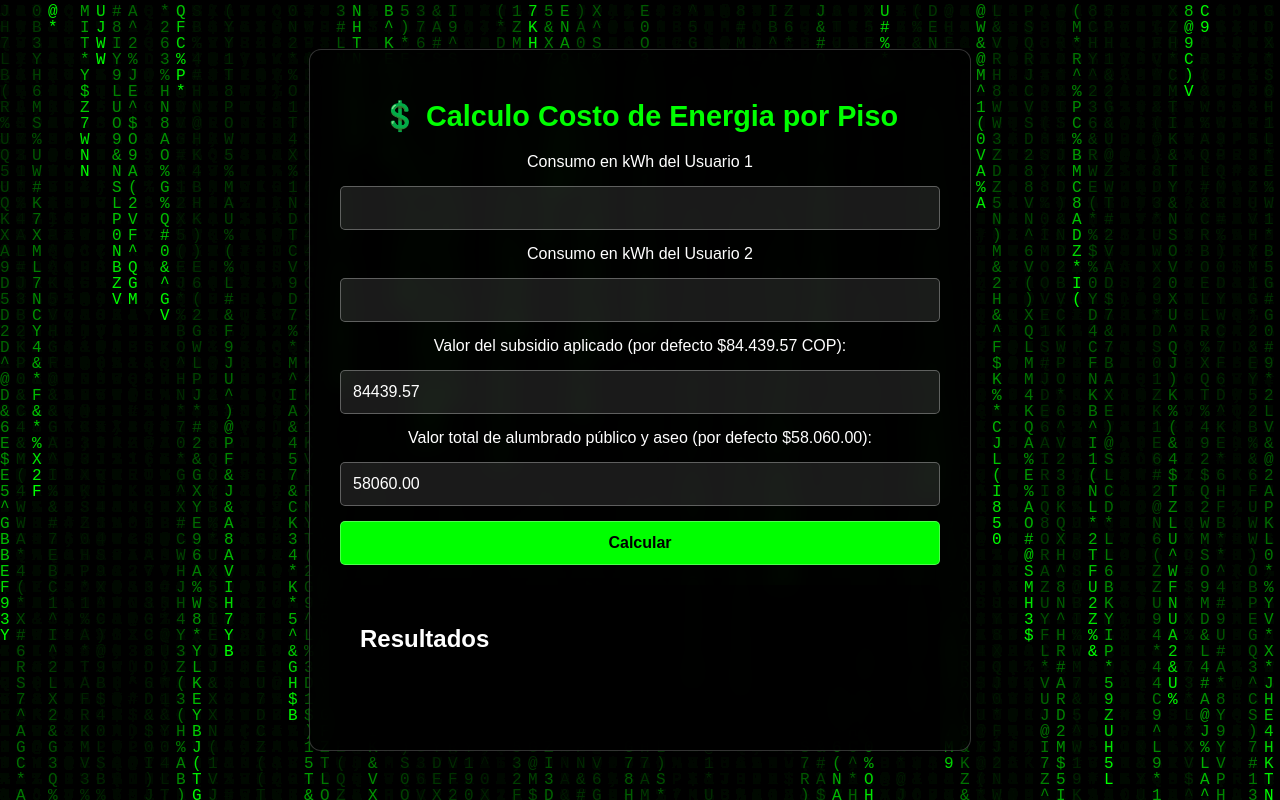
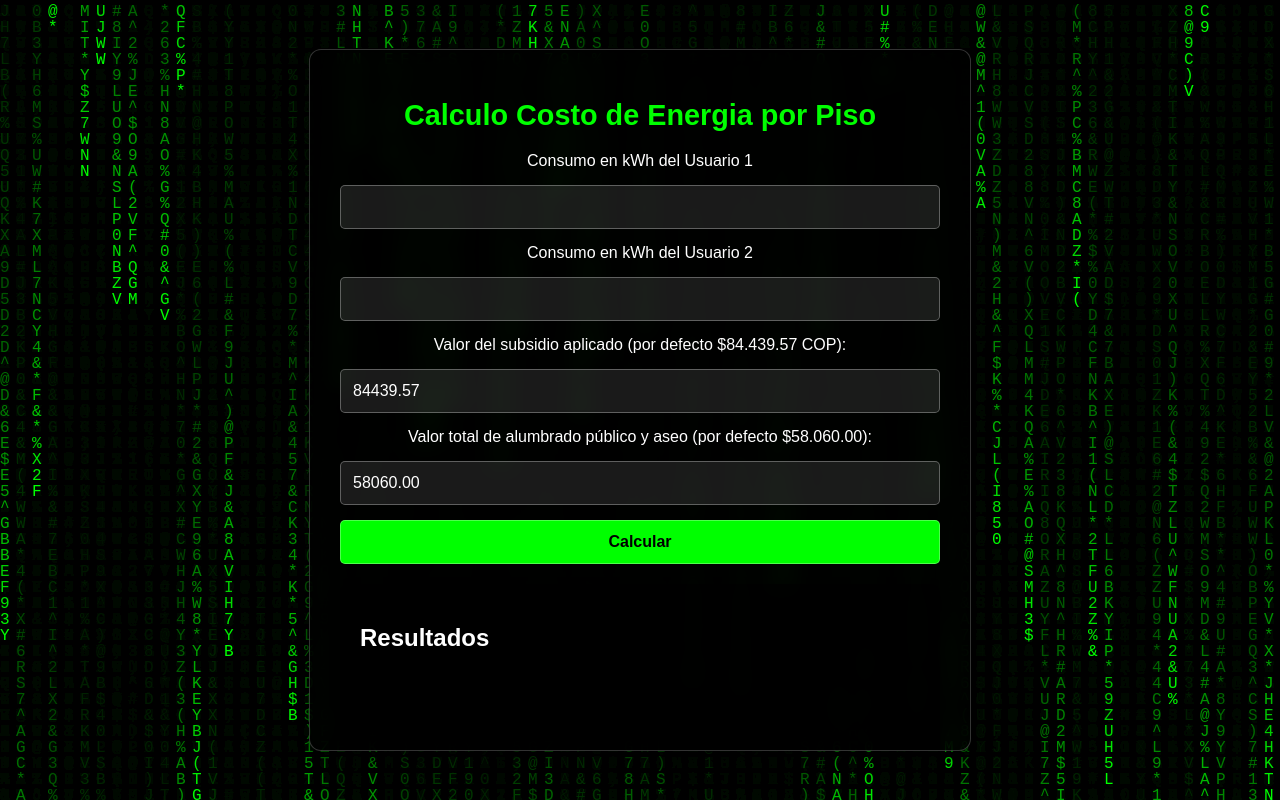
Before and after one commit to juliohiguita/CalculoEnergyMatrix, a plain HTML site: page index.html in a window 1280 px wide. Drawn offline with Linux system fonts and the light colour scheme.

Commit message:
Update index.html
se retira el signo $

```diff
--- a/index.html
+++ b/index.html
@@ -10,7 +10,7 @@
 <body>
     <canvas id="matrix"></canvas>
     <div class="container">
-    <h1> 💲 Calculo Costo de Energia por Piso</h1>
+    <h1>Calculo Costo de Energia por Piso</h1>
         <form id="formulario">
             <label for="consumoUsuario1">Consumo en kWh del Usuario 1</label>
             <input type="number" id="consumoUsuario1" step="0.01" required>
```
